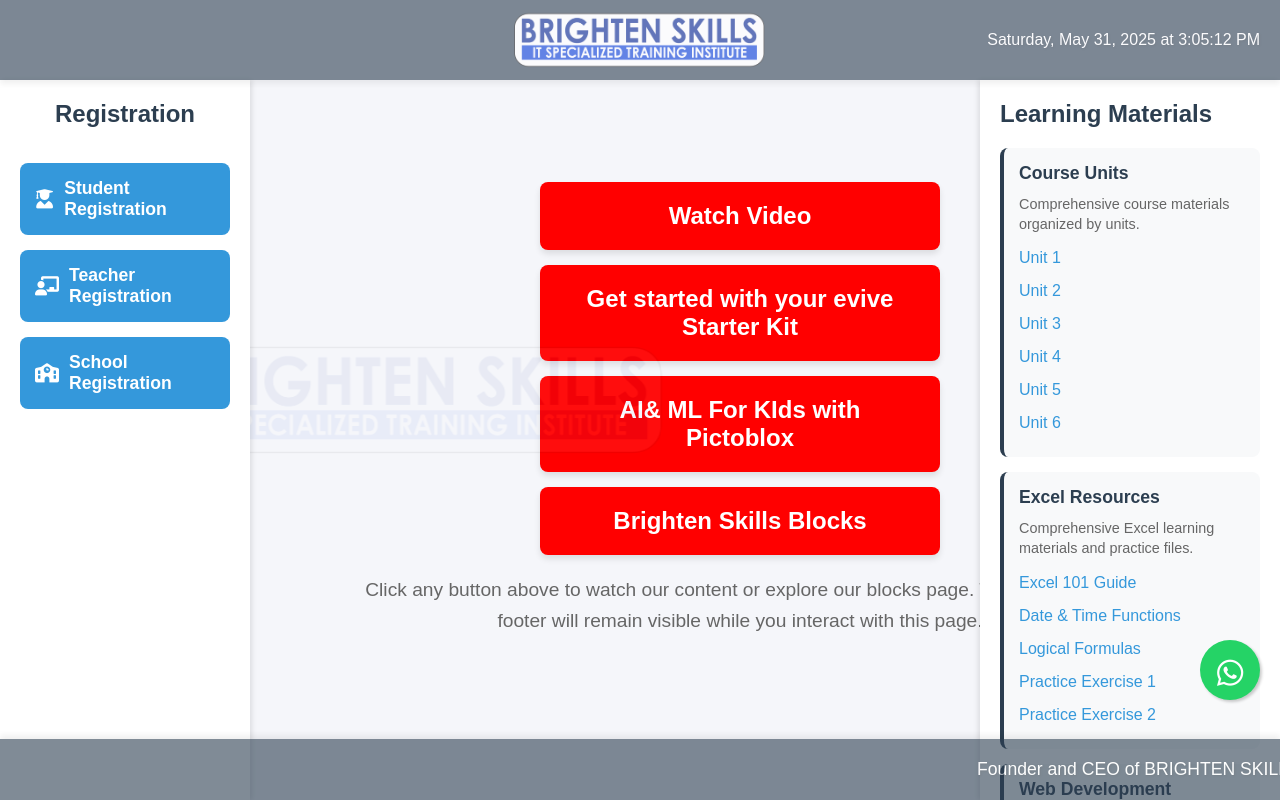
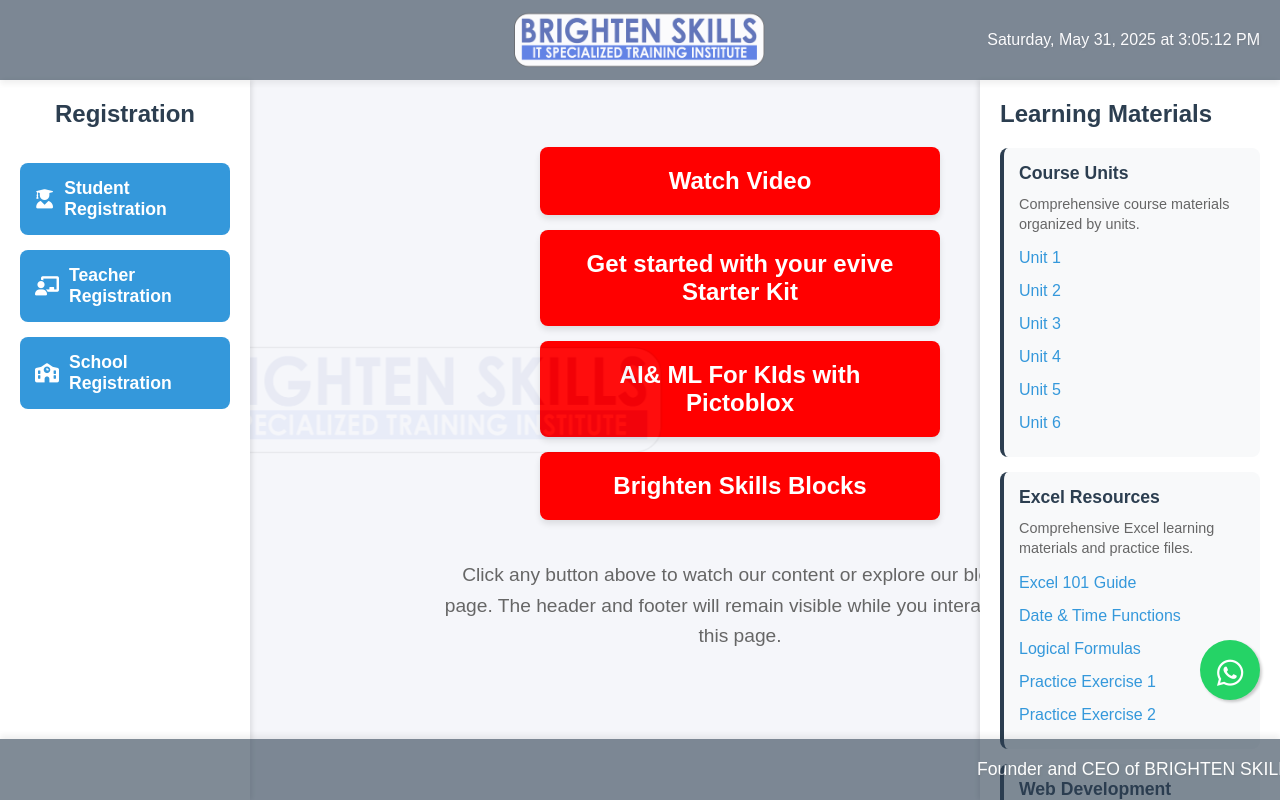
Before and after one commit to BRIGHTENSKILLS/bskyoutube, a website: page index.html in a window 1280 px wide. Drawn offline with Linux system fonts and the light colour scheme.

Commit message:
index.html

```diff
--- a/index.html
+++ b/index.html
@@ -157,7 +157,7 @@
             text-align: center;
             padding: 20px;
             max-width: 800px;
-            margin: 0 auto;
+            width: 100%;
             height: 100%;
             display: flex;
             flex-direction: column;
@@ -173,6 +173,7 @@
             width: 100%;
             max-width: 400px;
             margin: 0 auto;
+            align-items: center;
         }
 
         .youtube-button {
@@ -190,6 +191,7 @@
             box-shadow: 0 4px 6px rgba(0,0,0,0.1);
             width: 100%;
             text-align: center;
+            max-width: 400px;
         }
 
         .youtube-button:hover {
@@ -202,7 +204,9 @@
             color: #666;
             font-size: 1.2rem;
             line-height: 1.6;
-            margin: 0 auto;
+            margin: 20px auto;
+            max-width: 600px;
+            text-align: center;
         }
 
         /* Add new styles for the split layout */
@@ -217,7 +221,10 @@
             flex: 1;
             padding: 20px;
             overflow-y: auto;
-            margin-right: 300px; /* Add margin for the sidebar */
+            margin-right: 300px;
+            display: flex;
+            justify-content: center;
+            align-items: center;
         }
 
         .materials-sidebar {
```
